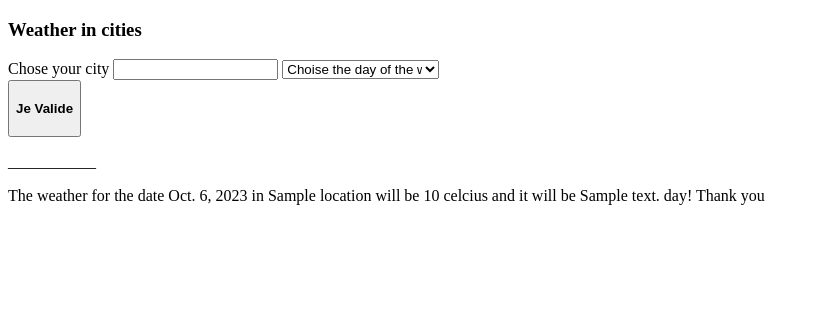
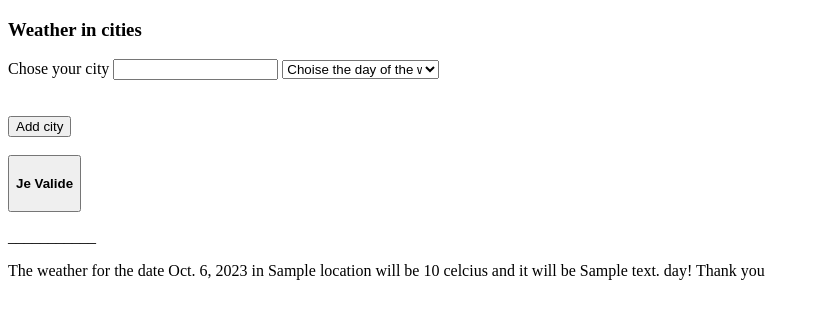
Before and after one commit to gltwodotlineci/small_weather_app, a Django app: page / in a window 1280 px wide. Shown: the top 319 px of the page, without its empty margins (0-820 px from the left). Run offline with Django 3.2, Linux system fonts and the light colour scheme; tables that the repository leaves empty hold one stand-in row (values such as "Sample post"); a database or web service that is not in the repository returns one stand-in record (values such as "Sample title"); data that the repository does not hold is empty; some libraries are stand-ins or nearby versions.

Commit message:
adding htmx for new city

```diff
--- a/weather_api/templates/base/base.html
+++ b/weather_api/templates/base/base.html
@@ -11,5 +11,7 @@
 {% block content %}
 
 {% endblock content %}
+
+<script src="https://unpkg.com/htmx.org@1.9.6"></script>
 </body>
 </html>
--- a/weather_api/templates/general/home.html
+++ b/weather_api/templates/general/home.html
@@ -1,5 +1,6 @@
 {% extends 'base/base.html' %}
 {% block content %}
+
 
     <h3> Weather in cities</h3>
 </body>
@@ -22,8 +23,17 @@
                   <option value=5>Four days from now</option>
                   <option value=6>Five days from now</option>
                   <option value=7>Six days from now</option>
-    </select>
+    </select><br>
     <br>
+    <div id="city_here2">
+    </div>
+    <br>
+    <button hx-get="/city2/"
+            hx-swap="outerHTML"
+            hx-target="#city_here2">
+        Add city
+    </button>
+    <br><br>
     <button type="submit" class="btn btn-success" id="boutonAction"
             role="button" aria-label="submiting choice">
             <h4 class="">Je Valide</h4>
--- a/weather_api/weather_backend/urls.py
+++ b/weather_api/weather_backend/urls.py
@@ -3,5 +3,6 @@ from . import views
 
 
 urlpatterns = [
-    path('', views.home, name='home')
+    path('', views.home, name='home'),
+    path('city2/', views.send_city, name='send_city')
 ]
--- a/weather_api/weather_backend/views.py
+++ b/weather_api/weather_backend/views.py
@@ -52,3 +52,13 @@ def home(request):
     response['date_chosed'] = day_choosed
 
     return render(request, 'general/home.html', {'response': response})
+
+
+def send_city(request):
+    city_dict = {
+        'name': ['day2','day3','day4'],
+        'city_nb': [2,3,4],
+        'nb_text': ['second','third','fourth'],
+        'div': ['city_here2','city_here3','city_here4']
+    }
+    return render(request, 'general/city_weather.html', context=city_dict)
```
Also changed, not shown: weather_api/templates/general/city_weather.html (added, +24 -0 lines).
